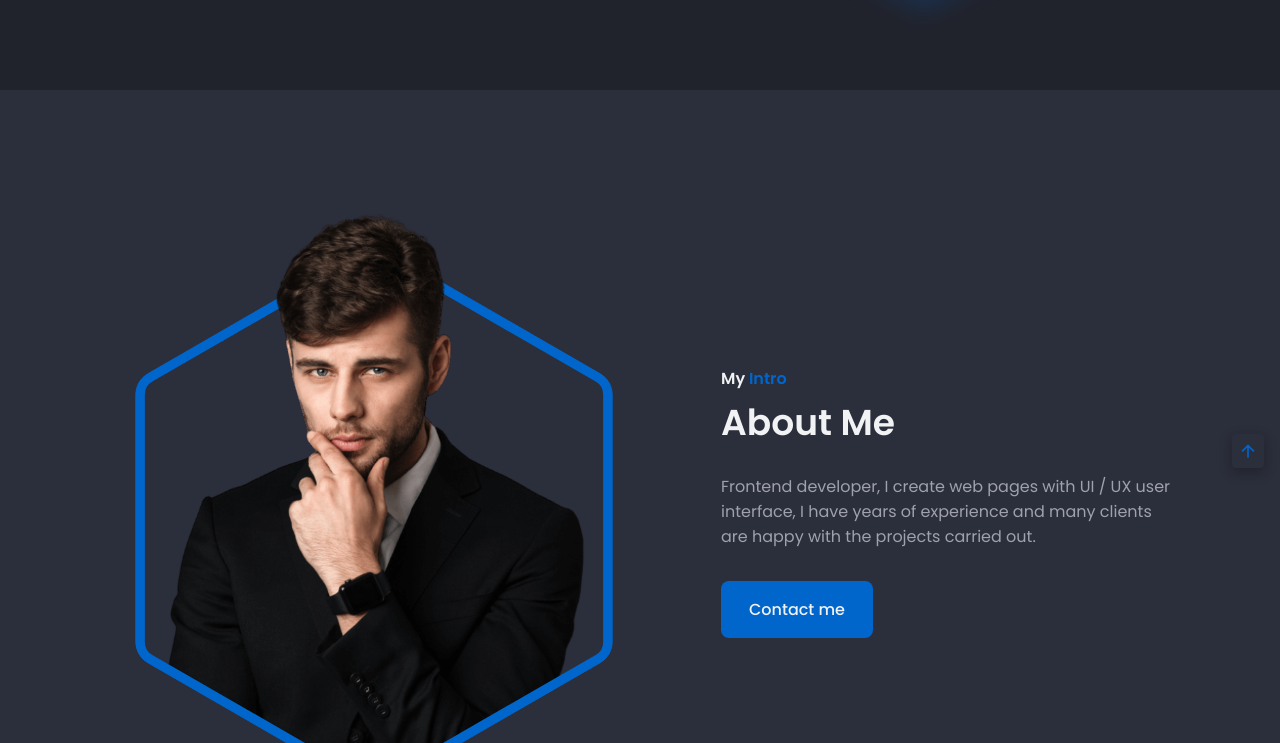
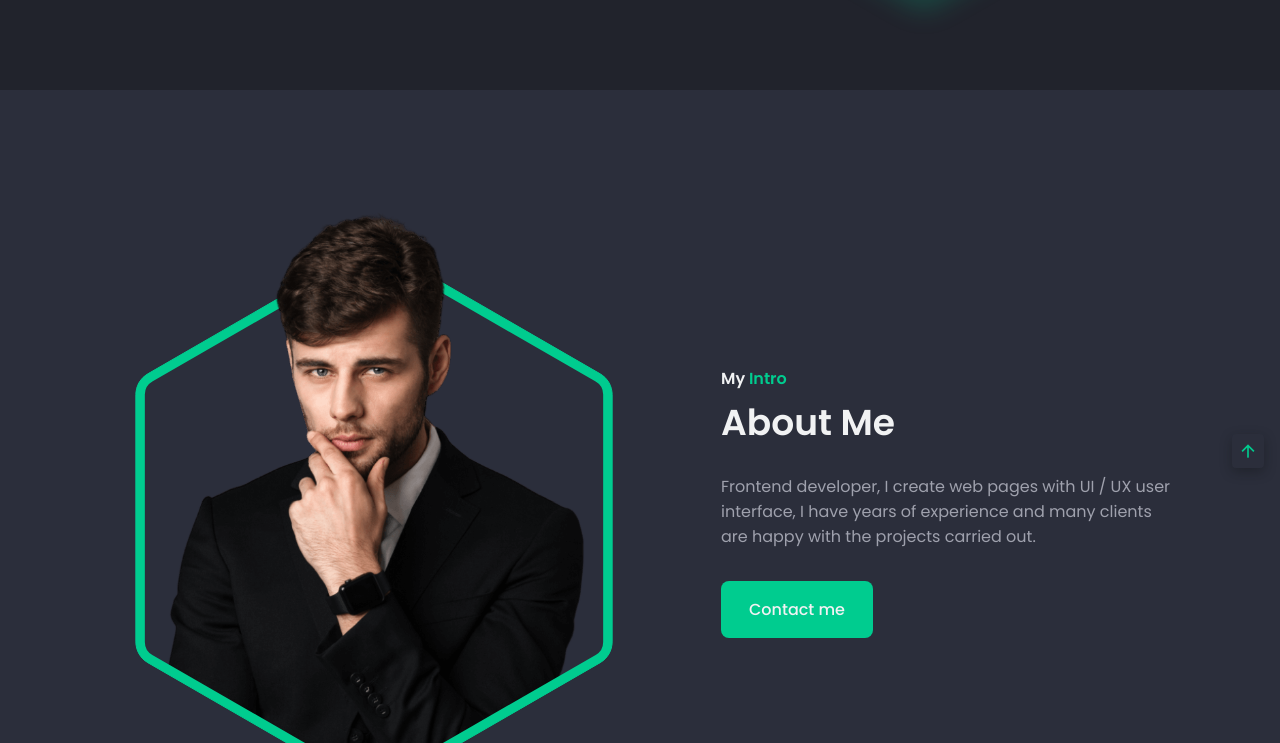
Before and after one commit to YONATANEMEKETE/responsive-portfolio-web2, a plain HTML site: page index.html in a window 1280 px wide. Shown: the part 732-1475 px from the top of the page. Drawn offline with nearby package versions, Linux system fonts and the light colour scheme.

Commit message:
Update styles.css

```diff
--- a/assets/css/styles.css
+++ b/assets/css/styles.css
@@ -19,7 +19,7 @@
       -> Copy the color mode (HSL)
   */
 
-  --hue: 210;
+  --hue: 162;
   --first-color: hsl(var(--hue), 100%, 40%);
   --first-color-alt: hsl(var(--hue), 56%, 35%);
   --title-color: hsl(228, 8%, 95%);
```
